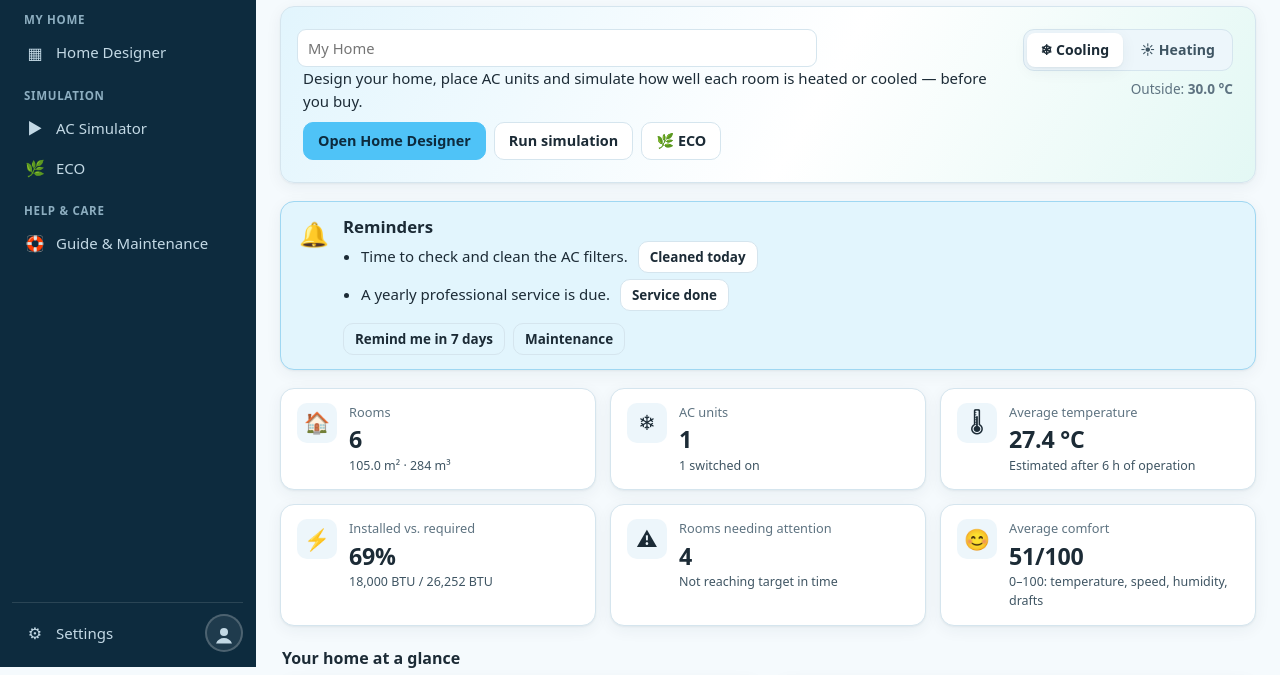
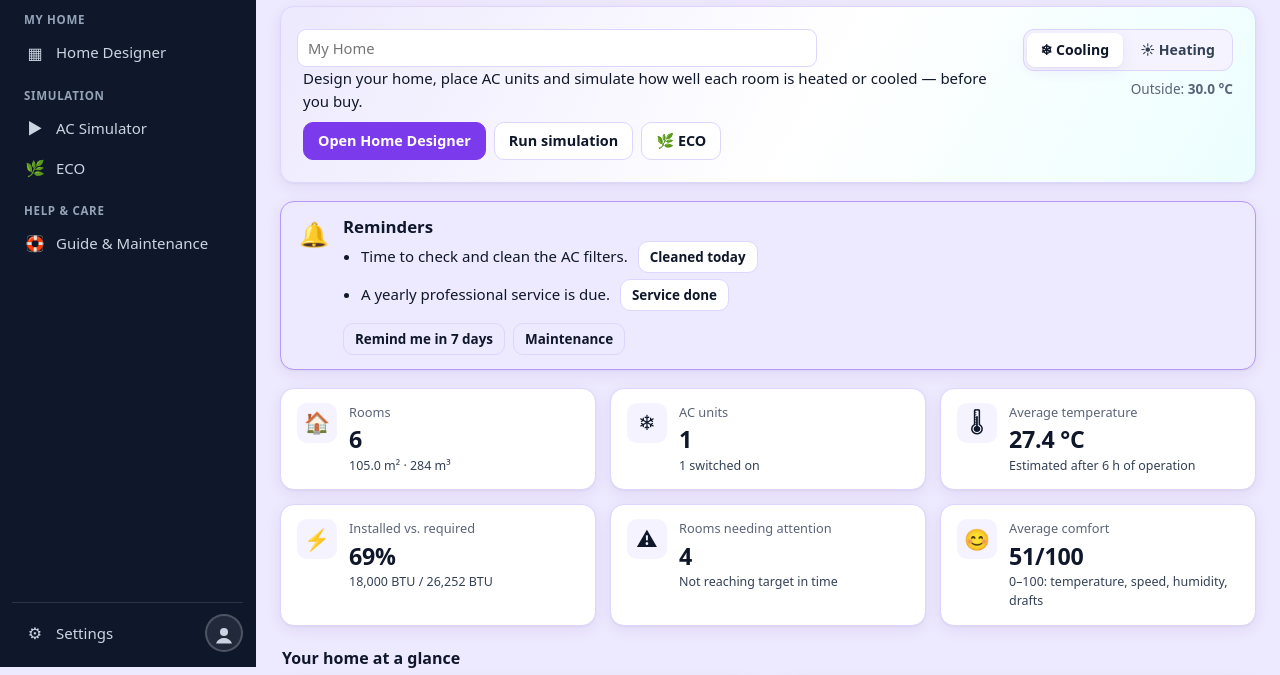
Before and after one commit to AmAr-Januzi/Airly, a website: page index.html in a window 1280 px wide. Shown: the part 133-808 px from the top of the page. Drawn offline with Linux system fonts and the light colour scheme.

Commit message:
New colour palette: slate, violet, cyan and lavender
Co-Authored-By: Claude Opus 5.5 <noreply@anthropic.com>

```diff
--- a/css/styles.css
+++ b/css/styles.css
@@ -4,40 +4,42 @@
 :root {
   color-scheme: light;
   /* Airly palette */
-  --primary: #4FC3F7;   /* cool sky blue */
-  --accent: #00BFA6;    /* mint */
-  --dark: #0D2B3E;      /* deep navy */
-  --bg: #F5FAFD;
+  --primary: #0F172A;   /* deep slate */
+  --secondary: #7C3AED; /* violet */
+  --accent: #22D3EE;    /* cyan */
+  --tertiary: #A78BFA;  /* soft violet */
+  --dark: #0F172A;
+  --bg: #EDE9FE;
   --surface: #ffffff;
-  --surface-2: #EDF6FB;
-  --border: #D5E5EE;
-  --text: #1C2B36;
-  --text-2: #3F5563;    /* 7.8:1 on white */
-  --muted: #5E7381;     /* 4.9:1 on white */
-  --brand: #4FC3F7;     /* fills, outlines and highlights */
-  --brand-ink: #0A72A0; /* sky blue dark enough for text and links: 5.2:1 on white */
-  --brand-soft: #E2F5FD;
-  --brand-fill: #4FC3F7; /* filled buttons carry navy text: 8.7:1 */
-  --on-brand: #0D2B3E;
-  --focus: #0A72A0;
-  --good: #00806F;      --good-bg: #DCF6F2;  /* mint, darkened for text */
+  --surface-2: #F5F3FF;
+  --border: #DDD6FE;
+  --text: #0F172A;
+  --text-2: #334155;    /* 10:1 on white */
+  --muted: #5B6478;     /* 5.9:1 on white */
+  --brand: #7C3AED;     /* fills, outlines and highlights */
+  --brand-ink: #6D28D9; /* violet for text and links: 7.1:1 on white */
+  --brand-soft: #EDE9FE;
+  --brand-fill: #7C3AED; /* filled buttons carry white text: 5.7:1 */
+  --on-brand: #ffffff;
+  --focus: #7C3AED;
+  --good: #0E7490;      --good-bg: #CFFAFE;  /* cyan, darkened for text */
   --warning: #8a5a00;   --warning-bg: #fdf0d2;
   --critical: #b42323;  --critical-bg: #fbe3e2;
-  --info: #0A72A0;      --info-bg: #E2F5FD;
+  --info: #6D28D9;      --info-bg: #EDE9FE;
   --room-fill: #ffffff;
-  --room-stroke: #0D2B3E;
-  --grid: #E3EEF4;
-  --grid-strong: #D2E3EC;
-  --window: #4FC3F7;
+  --room-stroke: #0F172A;
+  --grid: #EEEAFB;
+  --grid-strong: #DDD6FE;
+  --window: #22D3EE;
   --door: #8a5a2b;
   --heat: #eb6834;
-  --cool: #1E9FD8;
-  /* chart series: sky, orange, mint first */
-  --s1: #1E9FD8; --s2: #eb6834; --s3: #00BFA6; --s4: #eda100;
-  --s5: #e87ba4; --s6: #0D2B3E; --s7: #6250d6; --s8: #e34948;
+  --cool: #0891B2;
+  /* chart series: violet, orange, cyan first */
+  --s1: #7C3AED; --s2: #eb6834; --s3: #0891B2; --s4: #eda100;
+  --s5: #e87ba4; --s6: #0F172A; --s7: #A78BFA; --s8: #e34948;
   --radius: 14px;
   --radius-sm: 9px;
-  --shadow: 0 1px 2px rgba(13, 43, 62, .05), 0 4px 16px rgba(13, 43, 62, .06);
+  --shadow: 0 1px 2px rgba(15, 23, 42, .05), 0 4px 16px rgba(76, 29, 149, .07);
   --sidebar-w: 256px;
   --font: system-ui, -apple-system, "Segoe UI", Roboto, "Helvetica Neue", Arial, sans-serif;
 }
@@ -164,7 +166,7 @@ main { flex: 1; padding: 24px; outline: none; }
 }
 .btn:hover { background: var(--surface-2); }
 .btn.primary { background: var(--brand-fill); border-color: var(--brand-fill); color: var(--on-brand); }
-.btn.primary:hover { background: #38B6EE; border-color: #38B6EE; }
+.btn.primary:hover { background: #6D28D9; border-color: #6D28D9; }
 .btn.ghost { background: transparent; }
 .btn.danger { background: #b42323; border-color: #b42323; color: #fff; }
 .btn.danger-ghost { background: transparent; color: var(--critical); border-color: color-mix(in srgb, var(--critical) 35%, var(--border)); }
@@ -433,7 +435,7 @@ tr.total th, tr.total td { font-weight: 700; background: var(--surface-2); }
 .sim-controls { justify-content: space-between; }
 .sim-clock { font-variant-numeric: tabular-nums; font-size: .9rem; }
 .temp-legend { display: flex; align-items: center; gap: 10px; flex-wrap: wrap; font-size: .82rem; padding: 10px 4px 0; }
-.temp-legend .scale { width: 160px; height: 12px; border-radius: 6px; background: linear-gradient(90deg, #1E9FD8, #9ec5f4, #ecebe6, #f4b59b, #eb6834); }
+.temp-legend .scale { width: 160px; height: 12px; border-radius: 6px; background: linear-gradient(90deg, #0891B2, #9ec5f4, #ecebe6, #f4b59b, #eb6834); }
 .big-temp { font-size: 2.4rem; font-weight: 800; letter-spacing: -.02em; font-variant-numeric: tabular-nums; }
 .sim-ac { border-top: 1px solid var(--border); padding: 10px 0 4px; }
 .sim-ac.is-off { opacity: .75; }
@@ -670,19 +672,19 @@ dialog::backdrop { background: rgba(10, 10, 8, .45); }
 .share-url { width: 100%; font: .82rem/1.4 ui-monospace, Consolas, monospace; color: var(--text); background: var(--surface-2); border: 1px solid var(--border); border-radius: var(--radius-sm); padding: 8px; resize: vertical; word-break: break-all; }
 
 /* ---------- Printable report ---------- */
-#print-report { display: none; --room-fill: #ffffff; --room-stroke: #333333; --surface: #ffffff; --surface-2: #f3f3f0; --text: #111111; --text-2: #444444; --muted: #666666; --grid: #eeeeea; --grid-strong: #e2e2dc; --window: #4FC3F7; --door: #8a5a2b; --cool: #1E9FD8; --heat: #eb6834; --brand: #4FC3F7; --brand-soft: #E2F5FD; --room-stroke: #0D2B3E; }
+#print-report { display: none; --room-fill: #ffffff; --room-stroke: #333333; --surface: #ffffff; --surface-2: #f3f3f0; --text: #111111; --text-2: #444444; --muted: #666666; --grid: #eeeeea; --grid-strong: #e2e2dc; --window: #22D3EE; --door: #8a5a2b; --cool: #0891B2; --heat: #eb6834; --brand: #7C3AED; --brand-soft: #EDE9FE; --room-stroke: #0F172A; }
 @media print {
   @page { margin: 14mm; }
   body > *:not(#print-report) { display: none !important; }
   #print-report { display: block; color: #111; background: #fff; font: 10.5pt/1.45 system-ui, -apple-system, "Segoe UI", Roboto, Arial, sans-serif; }
   html, body { background: #fff !important; }
   .report h1 { font-size: 18pt; margin: 2px 0 2px; }
-  .report h2 { font-size: 12.5pt; margin: 14px 0 6px; border-bottom: 1.5px solid #4FC3F7; padding-bottom: 2px; }
-  .r-brand { color: #0A72A0; font-weight: 800; font-size: 11pt; letter-spacing: .02em; }
+  .report h2 { font-size: 12.5pt; margin: 14px 0 6px; border-bottom: 1.5px solid #7C3AED; padding-bottom: 2px; }
+  .r-brand { color: #6D28D9; font-weight: 800; font-size: 11pt; letter-spacing: .02em; }
   .r-head p { margin: 0; color: #555; }
   .report table { width: 100%; border-collapse: collapse; font-size: 9pt; margin-bottom: 6px; page-break-inside: auto; }
   .report th, .report td { border-bottom: 1px solid #ccc; padding: 4px 6px; text-align: left; vertical-align: top; }
-  .report thead th { background: #EDF6FB; font-size: 8pt; text-transform: uppercase; letter-spacing: .03em; }
+  .report thead th { background: #F5F3FF; font-size: 8pt; text-transform: uppercase; letter-spacing: .03em; }
   .report tr { page-break-inside: avoid; }
   .r-kv th { width: 42%; font-weight: 600; }
   .r-months th, .r-months td { text-align: center; padding: 3px 2px; }
@@ -790,22 +792,22 @@ body.no-anim .sidebar, body.no-anim .sidebar *, body.no-anim .nav-pill { transit
 }
 @media (prefers-reduced-motion: reduce) { .sidebar, .nav-link > span:not(.ni), .brand > div { transition: none; } }
 
-/* ---------- deep navy sidebar ---------- */
+/* ---------- deep slate sidebar ---------- */
 .sidebar {
-  background: var(--dark); border-right-color: var(--dark); color: #E8F3F9;
-  --text: #ffffff; --text-2: #C3D9E5; --muted: #8DAEC0;
-  --surface: #12384F; --surface-2: rgba(255, 255, 255, .07); --border: rgba(255, 255, 255, .12);
-  --brand-soft: rgba(79, 195, 247, .18); --brand-ink: #8BDCFB; --focus: #8BDCFB;
+  background: var(--dark); border-right-color: var(--dark); color: #E2E8F0;
+  --text: #ffffff; --text-2: #CBD5E1; --muted: #94A3B8;
+  --surface: #1E293B; --surface-2: rgba(255, 255, 255, .07); --border: rgba(255, 255, 255, .12);
+  --brand-soft: rgba(124, 58, 237, .32); --brand-ink: #C4B5FD; --focus: #A78BFA;
 }
-.sidebar .logo { color: var(--primary); }
+.sidebar .logo { color: var(--accent); }
 .sidebar .brand-name { color: #fff; }
 .nav-pill { box-shadow: inset 3px 0 0 var(--accent); }
 .sidebar.has-pill .nav-link.active { color: #fff; }
-.avatar-btn { background: rgba(255, 255, 255, .08); color: #C3D9E5; border-color: rgba(255, 255, 255, .2); }
-.avatar-btn:hover { border-color: var(--primary); box-shadow: 0 0 0 4px rgba(79, 195, 247, .25); }
+.avatar-btn { background: rgba(255, 255, 255, .08); color: #CBD5E1; border-color: rgba(255, 255, 255, .2); }
+.avatar-btn:hover { border-color: var(--tertiary); box-shadow: 0 0 0 4px rgba(167, 139, 250, .3); }
 /* top bar and hero in the new colours */
 .topbar { background: color-mix(in srgb, var(--surface) 92%, transparent); }
-.hero { background: linear-gradient(120deg, #E2F5FD, #ffffff 55%, #E3F8F4); }
-/* switches, ticks and progress use the mint accent */
-.switch input:checked + .track { background: var(--accent); }
+.hero { background: linear-gradient(120deg, #EDE9FE, #ffffff 55%, #ECFEFF); }
+/* switches use the violet secondary */
+.switch input:checked + .track { background: var(--secondary); }
 .dash-sec-icon { background: var(--brand-soft); }
--- a/js/ui/charts.js
+++ b/js/ui/charts.js
@@ -6,7 +6,7 @@
 
   function seriesColor(i) {
     const v = getComputedStyle(document.documentElement).getPropertyValue('--s' + ((i % 8) + 1)).trim();
-    return v || '#1E9FD8';
+    return v || '#7C3AED';
   }
   function niceTicks(min, max, count) {
     if (min === max) { min -= 1; max += 1; }
--- a/js/ui/floorplan.js
+++ b/js/ui/floorplan.js
@@ -34,8 +34,8 @@
   }
   function tempColor(T, target) {
     const dark = document.documentElement.dataset.themeResolved === 'dark';
-    const neutral = dark ? '#3a3a37' : '#EEF4F7';
-    const cool = dark ? '#3987e5' : '#38B6EE';
+    const neutral = dark ? '#3a3a37' : '#F1EEFB';
+    const cool = dark ? '#3987e5' : '#22B8D8';
     const warm = dark ? '#d95926' : '#eb6834';
     const d = T - target;
     if (Math.abs(d) <= 0.5) return neutral;
--- a/js/ui/view3d.js
+++ b/js/ui/view3d.js
@@ -58,13 +58,13 @@
     colors = {
       dark,
       bg: v('--bg'), surface: v('--surface'), text: v('--text'),
-      wall: hexToRgb(dark ? '#8d8c84' : '#E6EFF4'),
-      wallTop: hexToRgb(dark ? '#b9b8ae' : '#7F98A8'),
-      ground: hexToRgb(dark ? '#1f1f1d' : '#D3E2EB'),
-      neutralFloor: hexToRgb(dark ? '#3a3a37' : '#F5FAFD'),
-      glass: hexToRgb(v('--window') || '#4FC3F7'),
+      wall: hexToRgb(dark ? '#8d8c84' : '#EEEBF8'),
+      wallTop: hexToRgb(dark ? '#b9b8ae' : '#6B6F8E'),
+      ground: hexToRgb(dark ? '#1f1f1d' : '#DCD5F5'),
+      neutralFloor: hexToRgb(dark ? '#3a3a37' : '#F5F3FF'),
+      glass: hexToRgb(v('--window') || '#22D3EE'),
       door: hexToRgb(v('--door') || '#8a5a2b'),
-      cool: hexToRgb(dark ? '#86b6ef' : '#1E9FD8'),
+      cool: hexToRgb(dark ? '#86b6ef' : '#0891B2'),
       heat: hexToRgb(dark ? '#f08a5d' : '#eb6834'),
       acBody: hexToRgb(dark ? '#f0efec' : '#ffffff'),
     };
--- a/sw.js
+++ b/sw.js
@@ -1,7 +1,7 @@
 /* Airly service worker — keeps the app working offline.
  * Strategy: serve from the cache first, refresh the cache in the background.
  * Bump VERSION whenever files change so users get the new version. */
-const VERSION = 'airly-v54';
+const VERSION = 'airly-v55';
 const FILES = [
   './',
   './index.html',
```
Also changed, not shown: index.html (+1 -1 lines), manifest.webmanifest.
